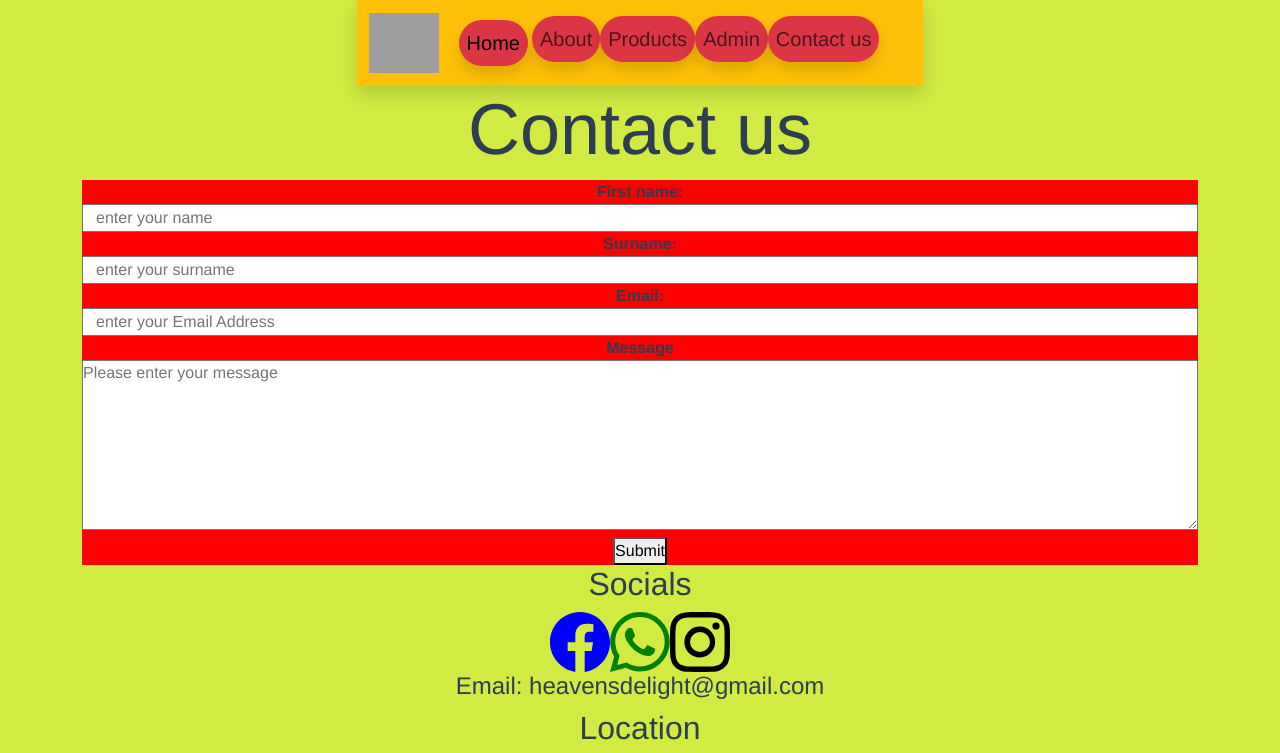
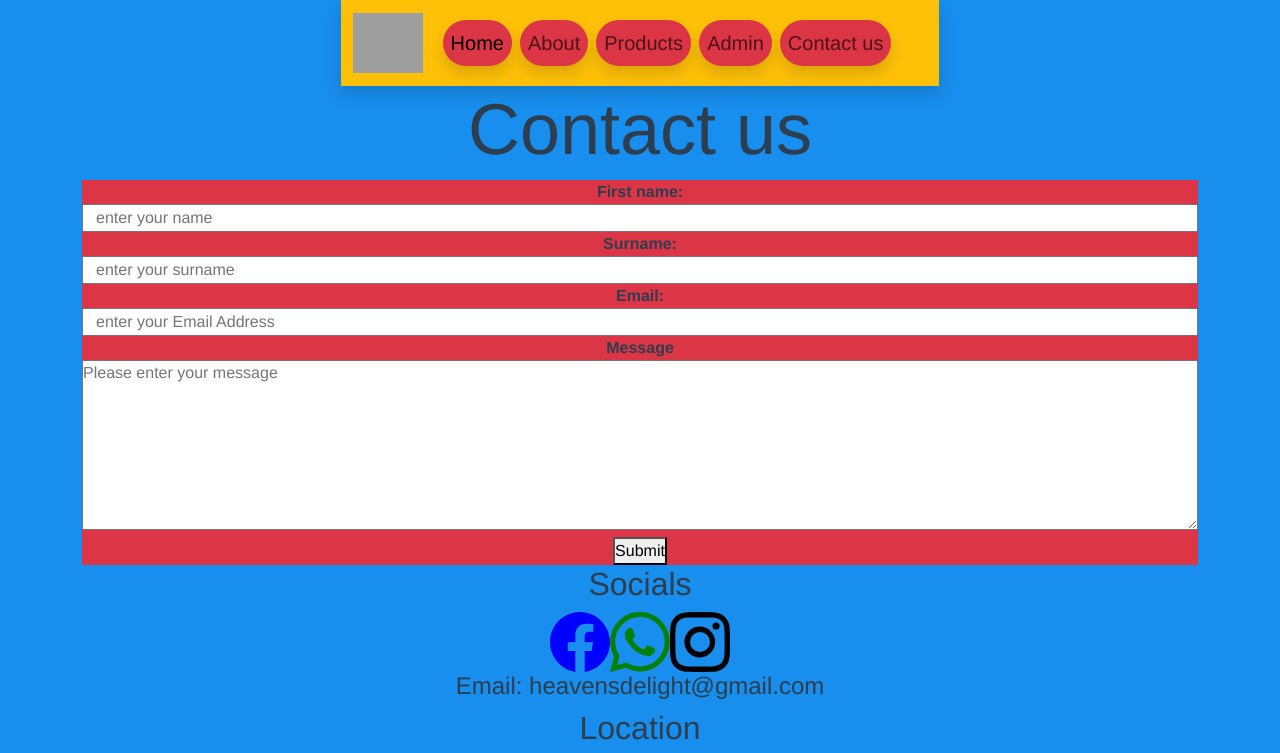
Before and after one commit to solocyberengineer/duo-eomp, a Vue app: page /contact in a window 1280 px wide. Shown: the top 753 px of the page. Built offline with nearby package versions, Linux system fonts and the light colour scheme; grey boxes are pictures that could not be loaded; what vue3-cookies would draw is missing.

Commit message:
refinery of code

```diff
--- a/src/assets/style.css
+++ b/src/assets/style.css
@@ -31,7 +31,7 @@
 
   /* body */
 body{
-    background-color: #d2eb42;
+    background-color: #188eee;
     font-family: Georgia, 'Times New Roman', Times, serif;
 
 
--- a/src/components/NavBar.vue
+++ b/src/components/NavBar.vue
@@ -3,21 +3,21 @@
   <div class="container-fluid w-100 h-100">
     <img src="https://i.ibb.co/6g2TwNM/Screenshot-2024-02-26-161040.png" class="navbar-brand img-fluid d-sm-flex" href="#">
     <button class="btn btn-danger shadow d-lg-none d-sm-block" data-bs-toggle="offcanvas" data-bs-target="#sideNav"><i class="bi bi-list"></i></button>
-    <div class="collapse navbar-collapse ms-auto" id="navbarNav">
+    <div class="collapse navbar-collapse ms-auto g-2" id="navbarNav">
       <ul class="navbar-nav">
-        <li class="nav-item m-1">
+        <li class="nav-item mx-1">
           <router-link to="/" class="nav-link active bg-danger shadow rounded-5" :class ="{'active': this.activePage()===0 }" aria-current="page" href="#">Home</router-link>
         </li>
-        <li class="nav-item">
+        <li class="nav-item mx-1">
           <router-link to="/about" class="nav-link bg-danger shadow rounded-5" :class="{ 'active': this.activePage() === 1 }"  href="#">About</router-link>
         </li>
-        <li class="nav-item">
+        <li class="nav-item mx-1">
           <router-link to="/products" class="nav-link bg-danger shadow rounded-5" :class="{ 'active': this.activePage() === 2 }"  href="#">Products</router-link>
         </li>
-        <li class="nav-item">
+        <li class="nav-item mx-1">
           <router-link to="/admin" class="nav-link bg-danger shadow rounded-5" :class="{ 'active': this.activePage() === 3 }"  href="#">Admin</router-link>
         </li>
-        <li class="nav-item">
+        <li class="nav-item mx-1">
           <router-link to="/contact" class="nav-link bg-danger shadow rounded-5" :class="{ 'active': this.activePage() === 4 }"  href="#">Contact us</router-link>
         </li>
 
--- a/src/views/AboutView.vue
+++ b/src/views/AboutView.vue
@@ -1,5 +1,5 @@
 <template>
-  <div class="container vh-100">
+  <div class="container ">
 <div class="row">
   <h2 class="display-2">About</h2>
 </div>
@@ -13,6 +13,9 @@
   our family and friends and since then our clientele has grown tremendously </span>
   </p>
 </div>
+<div class="animation">
+  <h2 class="anime fw-bolder text-white ">Heaven Delights</h2>
+</div>
 </div>
 
 </template>
@@ -21,4 +24,23 @@
   font-weight: 150;
   font-size: large;
 }
+
+.anime{
+  font-size: 150px;
+
+}
+.animation{
+  position: relative;
+  animation: fallFromTop 1.5s ease forwards
+}
+@keyframes fallFromTop{
+  from{
+    transform: translateY(-100%);
+    opacity:0
+  }
+  to{
+    transform: translateY(0);
+    opacity: 1;
+  }
+}
 </style>
--- a/src/views/ContactView.vue
+++ b/src/views/ContactView.vue
@@ -3,7 +3,7 @@
 <div class="row">
   <h2 class="display-2">Contact us</h2>
 </div>
-<div class="formation align-content-sm-center justify-content-center">
+<div class="formation align-content-sm-center justify-content-center bg-danger">
   <form action="https://formspree.io/f/xbjnljop" method="post">
                 <div class="forming row col-12 m-0">
                     <label for="firstname">First name:</label>
@@ -56,10 +56,7 @@ heavensdelight@gmail.com </h4></div>
 </script>
 
 <style  scoped>
-.formation{
-  background-color: red;
 
-}
 .formation label{
   width: 100%;
 font-weight: bold;
```
